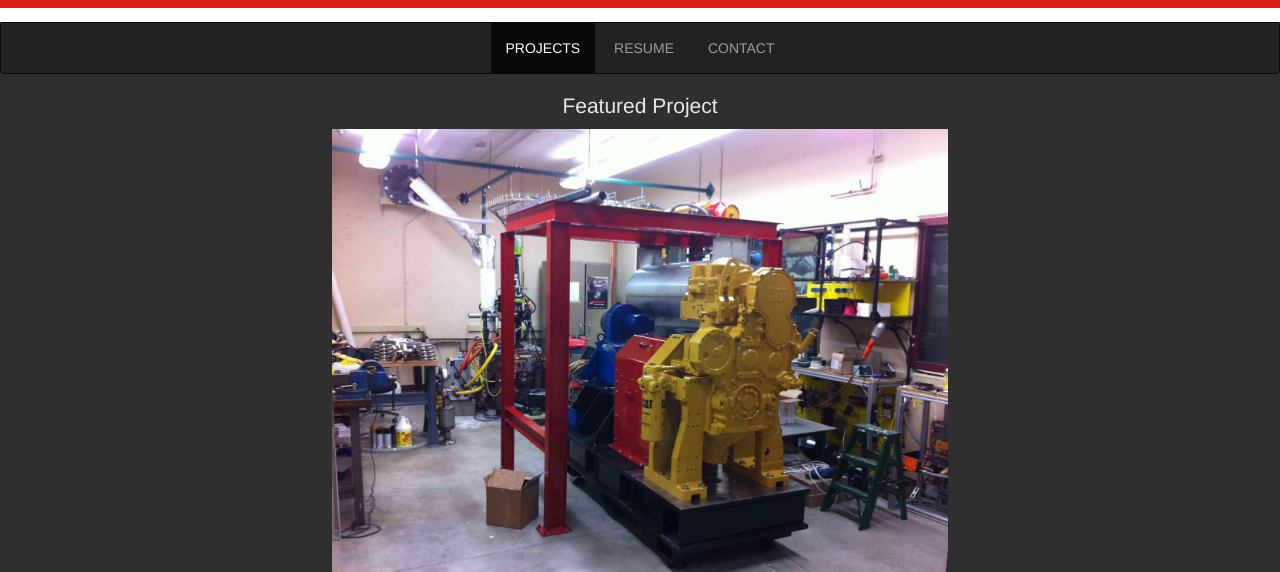
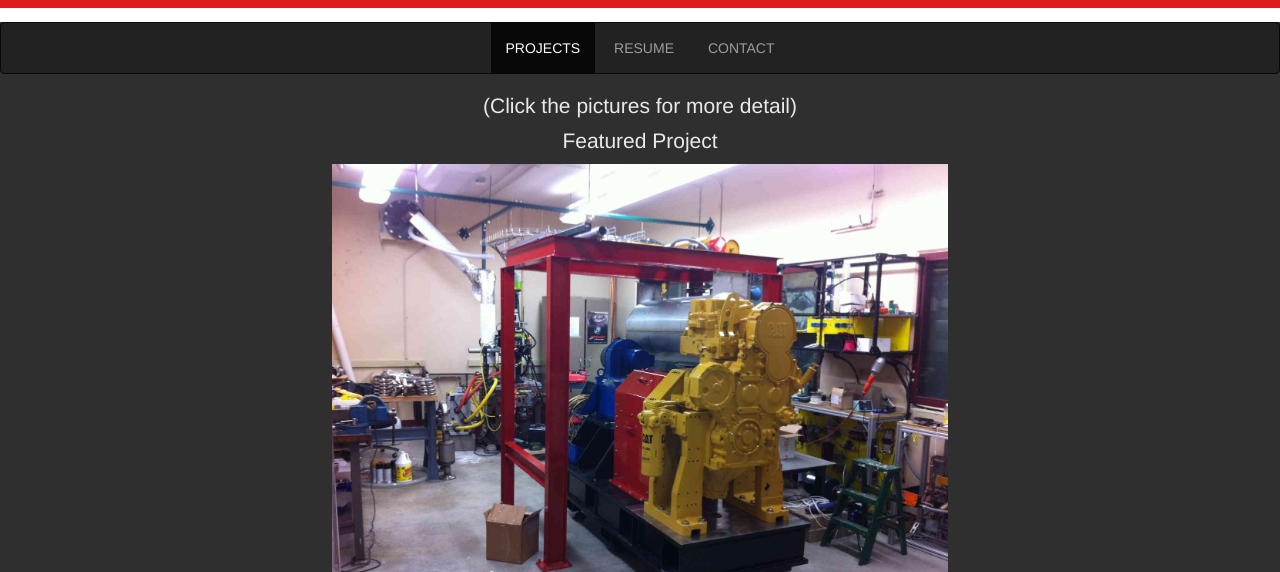
Before and after one commit to ngallen/ngallen.github.io, a website: page index.html in a window 1280 px wide. Shown: the part 228-800 px from the top of the page. Drawn offline with nearby package versions, Linux system fonts and the light colour scheme.

Commit message:
added click-me note

```diff
--- a/index.html
+++ b/index.html
@@ -58,7 +58,10 @@
   <div class="container subCols">
 
     <div class="row">
-      <div class="col-sm-8 text-center col-centered"><h2 class="featured">Featured Project</h2></div>
+      <div class="col-sm-8 text-center col-centered">
+      <h2 class="featured">(Click the pictures for more detail)</h2>
+      <h2 class="featured">Featured Project</h2>
+      </div>
     </div>
     <div class="row">
       <div class="col-sm-8 col-centered">
```
